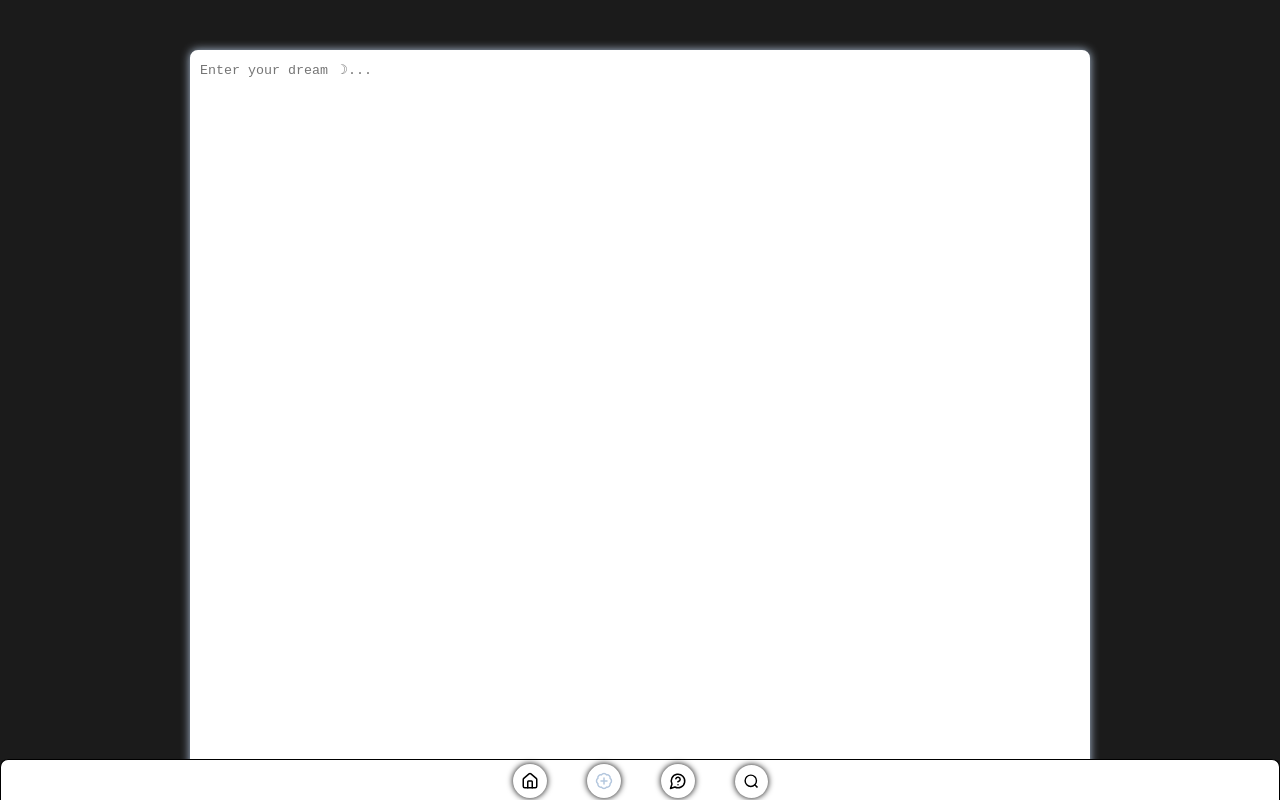
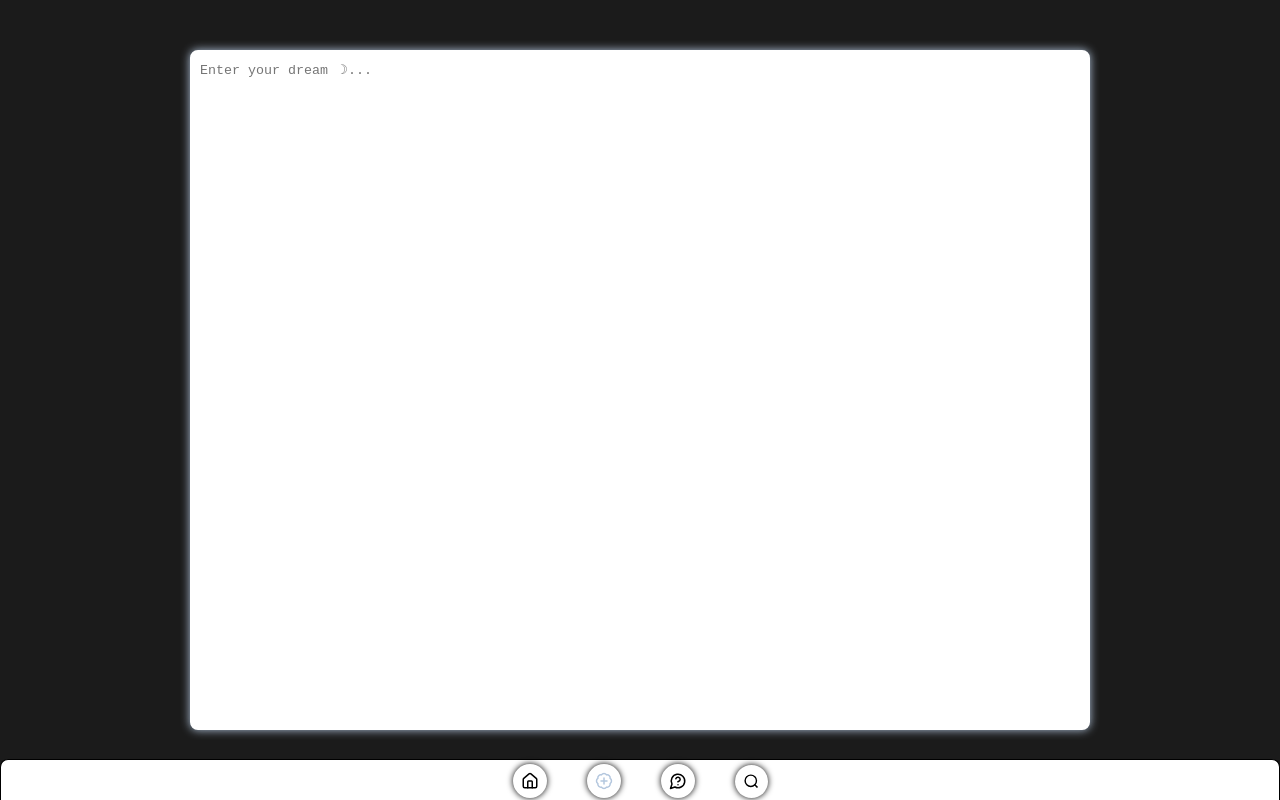
Before and after one commit to colepuls/Dream-Keeper, a React (Vite) app: page /create in a window 1280 px wide. Built offline with nearby package versions, Linux system fonts and the light colour scheme.

Commit message:
Fixed scrolling and sizing issues with home page and dream input page

```diff
--- a/src/assets/dreamInput.css
+++ b/src/assets/dreamInput.css
@@ -22,8 +22,10 @@ body {
 }
 
 .textbox {
-  height: 800px;
-  width: 900px;
+  width: 90vw;
+  max-width: 900px;
+  height: 85vh;
+  max-height: 700px;
   vertical-align: top;
   padding-top: 10px;
   box-sizing: border-box;
--- a/src/assets/home.css
+++ b/src/assets/home.css
@@ -11,3 +11,16 @@ body {
   min-height: 100vh;
   padding-top: 10px;
 }
+
+#dream-container {
+  overflow-y: auto;
+  max-height: 90vh;
+  width: 100%;
+
+  scrollbar-width: none; /* Firefox */
+  -ms-overflow-style: none; /* Internet Explorer 10+ */
+}
+
+#dream-container::-webkit-scrollbar {
+  display: none; /* Chrome, Safari, Opera */
+}
```
